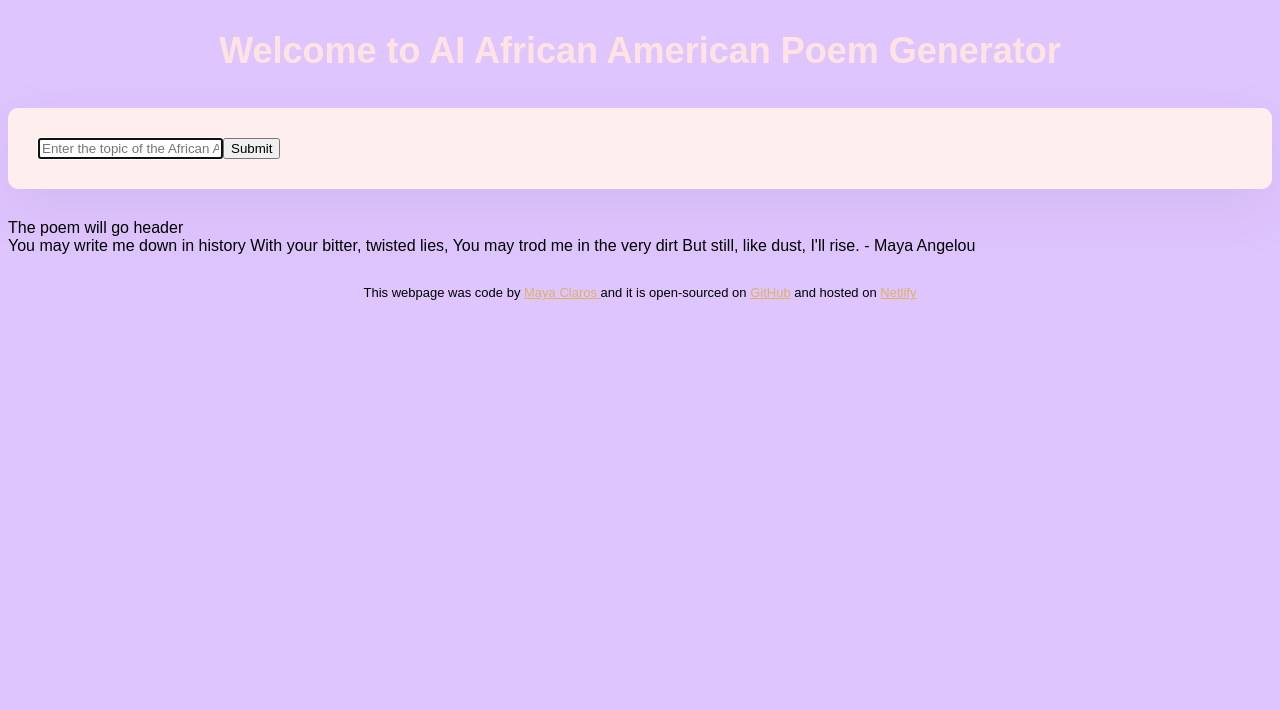
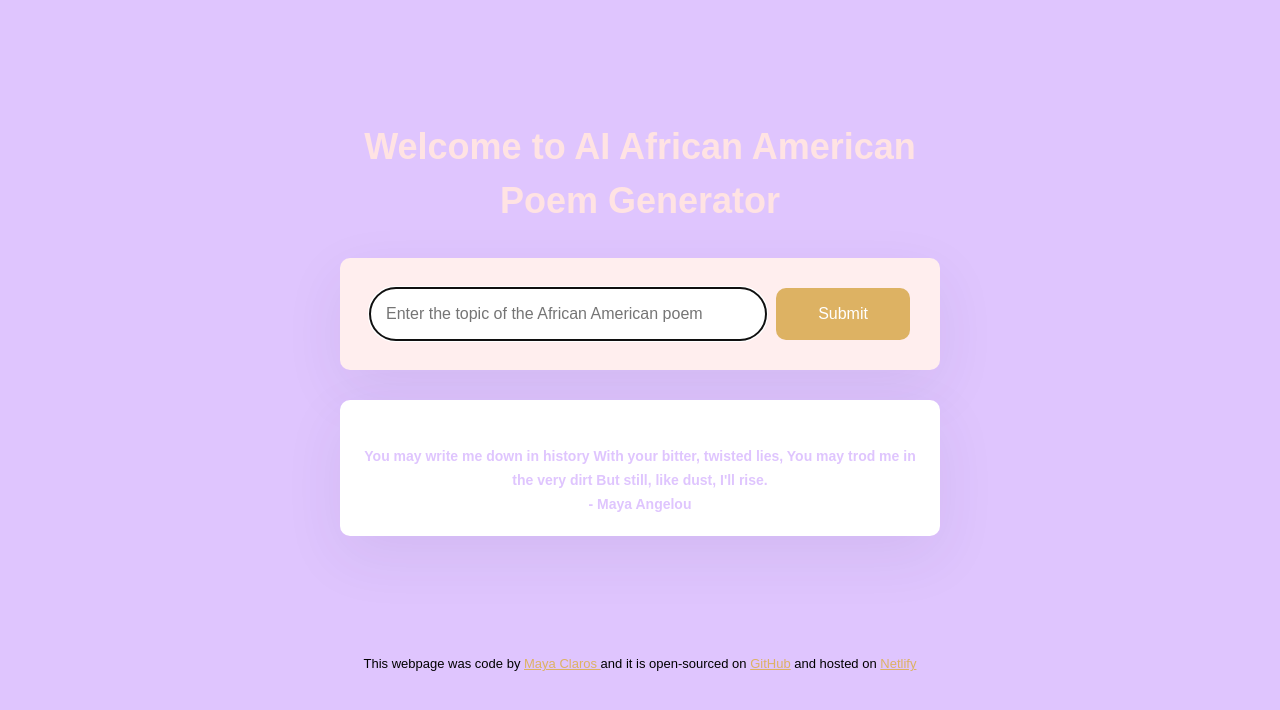
Before and after one commit to mayaclaros/AI-Poem-Generator-Maya, a plain HTML site: page index.html in a window 1280 px wide. Drawn offline with Linux system fonts and the light colour scheme.

Commit message:
Update index.html
Added class to html for css

```diff
--- a/index.html
+++ b/index.html
@@ -6,7 +6,9 @@
     <link rel="stylesheet" href="src/style.css" />
     <title>AI Poem Generator</title>
   </head>
+
   <body>
+    <div class="container">
       <header>
         <h1>Welcome to AI African American Poem Generator</h1>
       </header>
@@ -18,18 +20,24 @@
             autofocus
             required
             autocomplete="off"
+            class="instructions"
           />
-        <input type="submit" />
+          <input type="submit" class="submit-button" />
         </form>
-      <div>
-        The poem will go header
+        <div class="poem">
+
           <br />
-        You may write me down in history With your bitter, twisted lies, You may
-        trod me in the very dirt But still, like dust, I'll rise. - Maya Angelou
+          You may write me down in history With your bitter, twisted lies, You
+          may trod me in the very dirt But still, like dust, I'll rise. </br>
+           - Maya
+          Angelou
         </div>
       </main>
+
   </body>
+   </div>
   <footer>
+
     This webpage was code by
     <a href="https://www.justmeomaya.com">Maya Claros </a> and it is
     open-sourced on
@@ -39,4 +47,5 @@
     <a href="https://aipoemgeneratorbymaya.netlify.app/">Netlify</a>
   </footer>
   <script src="src/index.js"></script>
+  </div>
 </html>
```
Lines whose indentation alone changed are shown as unchanged.
